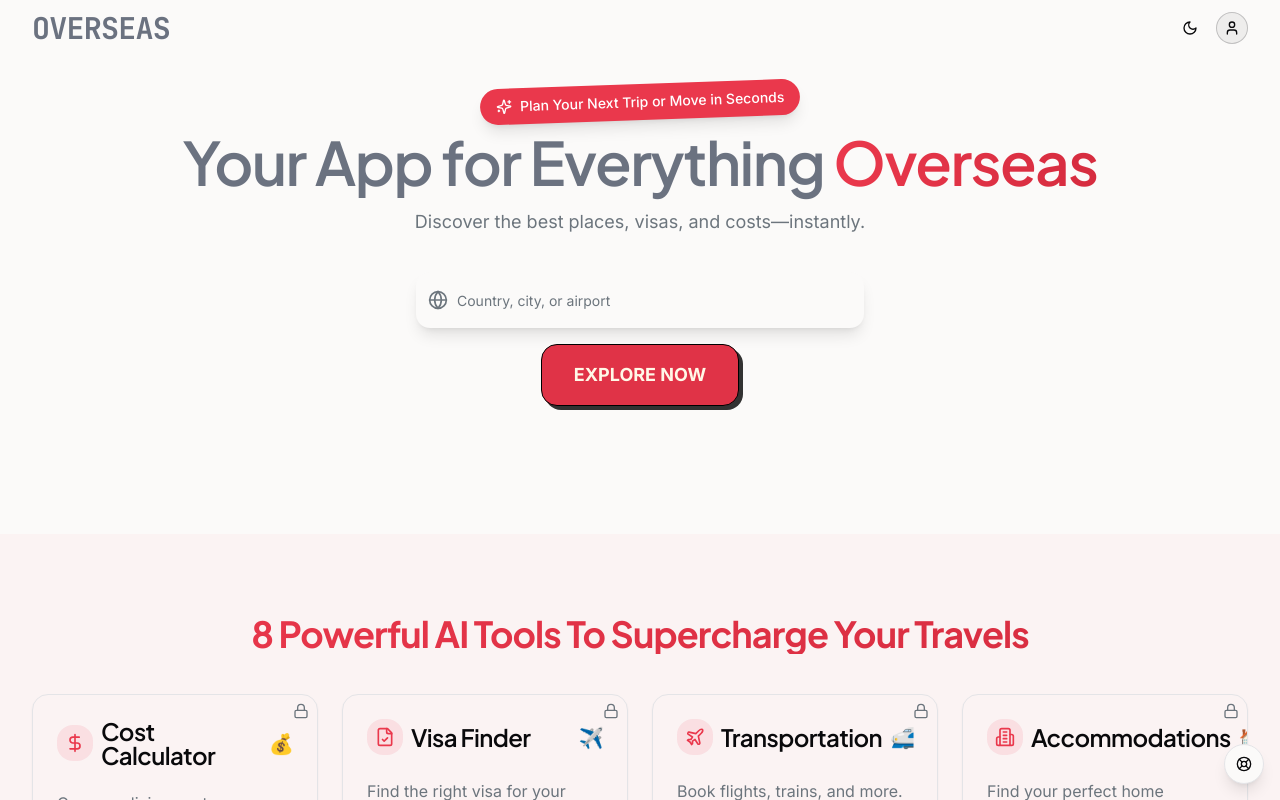
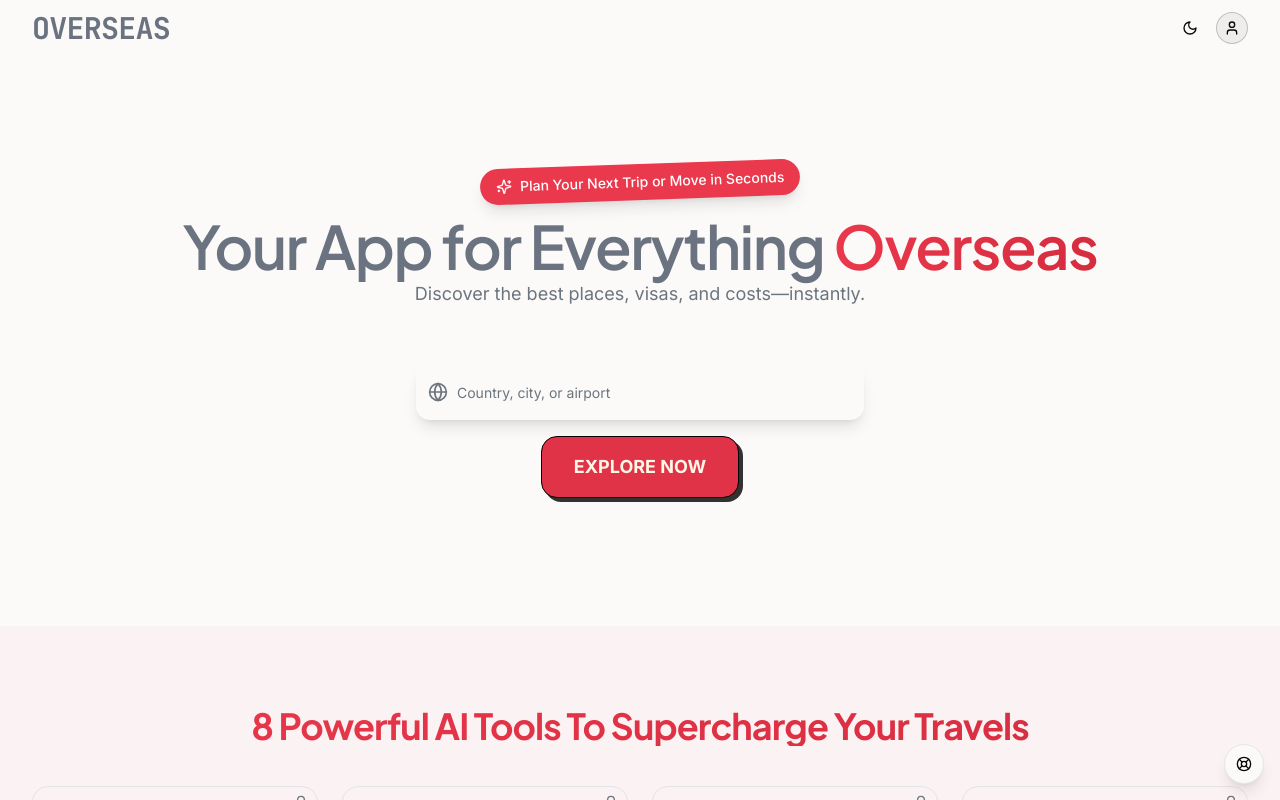
Before and after one commit to luckylabsllc/startoverseas, a React (Vite) app: page / in a window 1280 px wide. Shown: the top 800 px of the page. Built offline with nearby package versions, Linux system fonts and the light colour scheme.

Commit message:
Adjust Hero Section Layout
Move all hero elements down by 20px and adjust the position of the search box and button by dropping them an additional 20px for improved spacing.
[skip gpt_engineer]

```diff
--- a/src/components/sections/HeroSection.tsx
+++ b/src/components/sections/HeroSection.tsx
@@ -84,6 +84,7 @@ export const HeroSection = () => {
     <section className="relative text-center py-4 pb-16 space-y-3 overflow-visible">
       <div className="absolute inset-0 bg-[#F5F5F7] -z-10" />
 
+      <div className="pt-20">
         <div className="sticker mb-4">
           <Sparkles className="w-4 h-4" />
           Plan Your Next Trip or Move in Seconds
@@ -98,7 +99,7 @@ export const HeroSection = () => {
           Discover the best places, visas, and costs—instantly.
         </p>
 
-      <div className="flex flex-col items-center gap-4 pt-6">
+        <div className="flex flex-col items-center gap-4 pt-14">
           <div className="w-full max-w-md px-8 sm:px-0 relative sm:w-[90%]">
             <div className="relative">
               <Globe className="absolute left-3 top-1/2 -translate-y-1/2 w-5 h-5 text-muted-foreground" />
@@ -161,6 +162,7 @@ export const HeroSection = () => {
             EXPLORE NOW
           </button>
         </div>
+      </div>
     </section>
   );
 };
```
Lines whose indentation alone changed are shown as unchanged.
